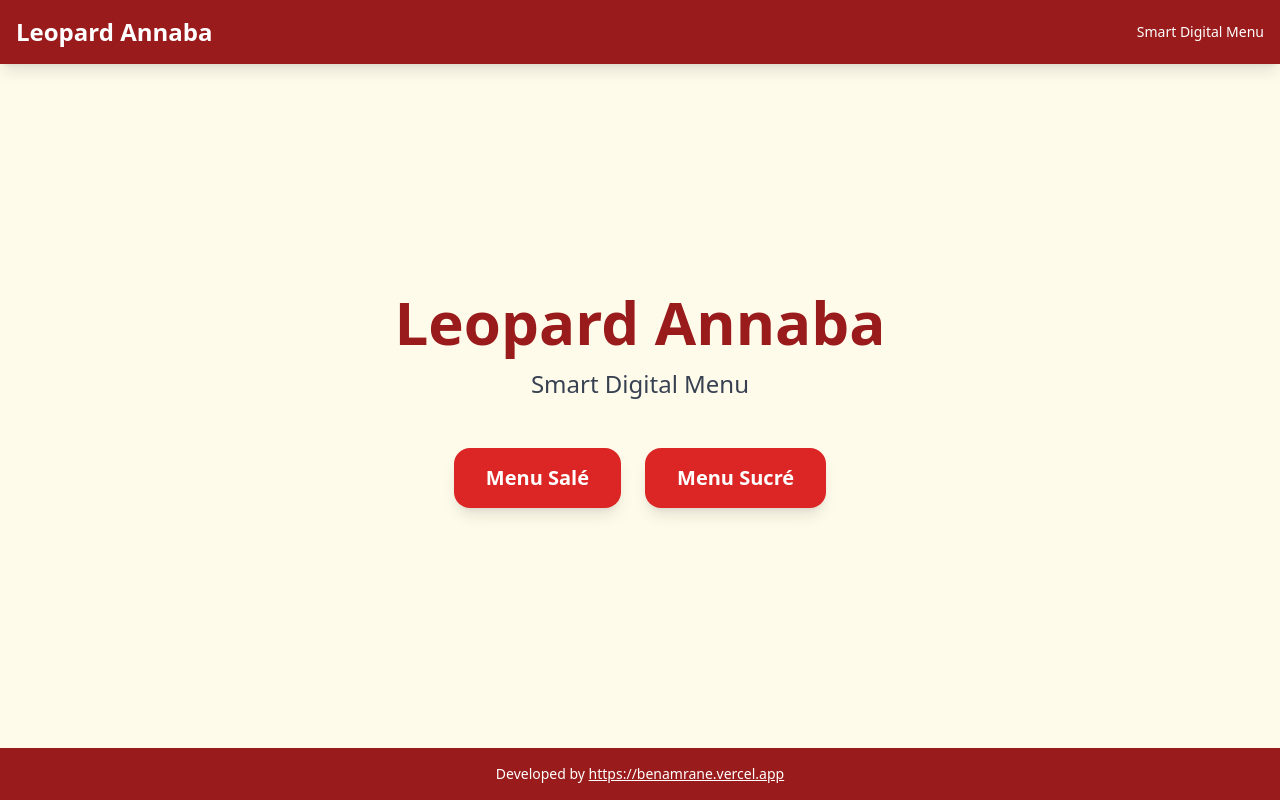
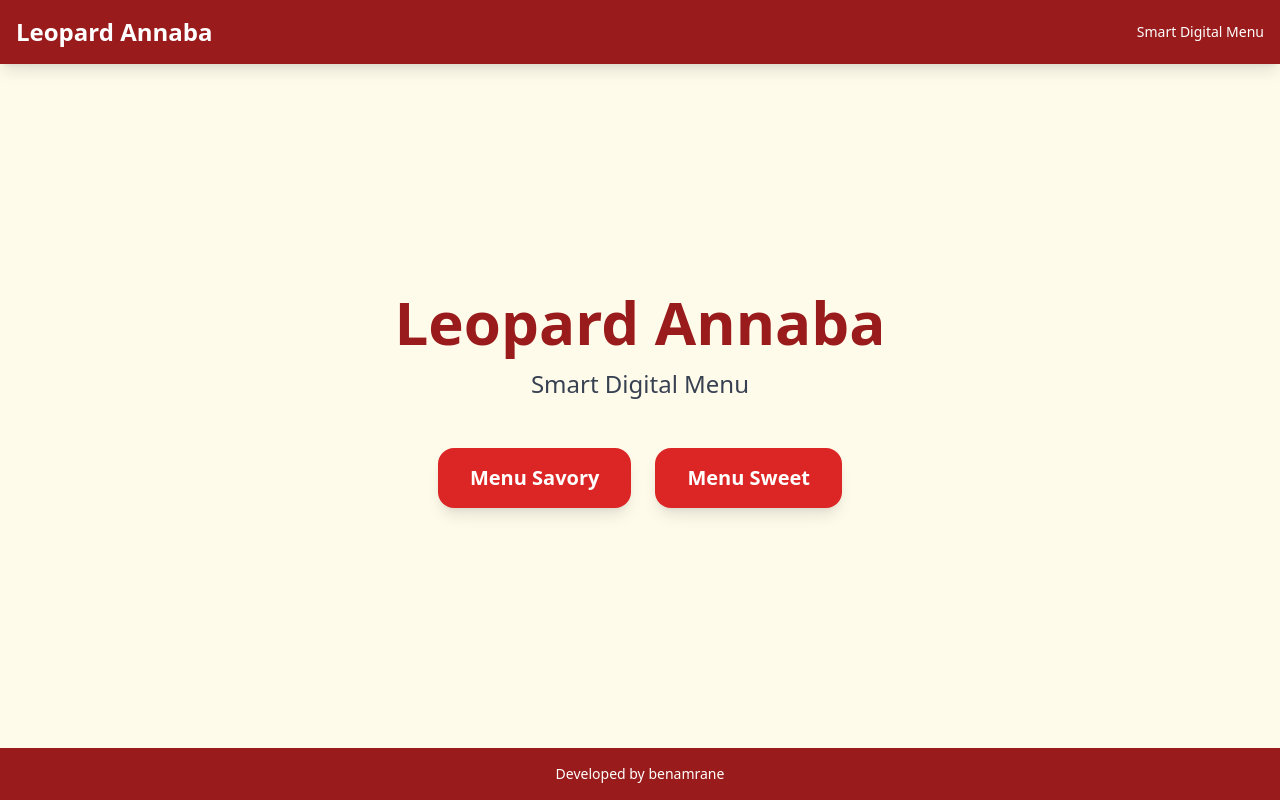
Before and after one commit to achrafbenamrane/leopard-annaba, a Next.js app: page / in a window 1280 px wide. Built offline with nearby package versions, Linux system fonts and the light colour scheme.

Commit message:
Change Salé/Sucré to Savory/Sweet, update footer to show only benamrane name

```diff
--- a/app/page.tsx
+++ b/app/page.tsx
@@ -39,7 +39,7 @@ export default function Home() {
                 whileHover={{ scale: 1.05 }}
                 whileTap={{ scale: 0.95 }}
               >
-                Menu Salé
+                Menu Savory
               </motion.button>
             </Link>
             <Link href="/menu?type=sucre">
@@ -48,7 +48,7 @@ export default function Home() {
                 whileHover={{ scale: 1.05 }}
                 whileTap={{ scale: 0.95 }}
               >
-                Menu Sucré
+                Menu Sweet
               </motion.button>
             </Link>
           </motion.div>
--- a/components/Footer.tsx
+++ b/components/Footer.tsx
@@ -2,15 +2,7 @@ export default function Footer() {
   return (
     <footer className="fixed bottom-0 left-0 right-0 bg-red-800 text-white p-4 text-center z-50">
       <p className="text-sm">
-        Developed by{' '}
-        <a
-          href="https://benamrane.vercel.app"
-          target="_blank"
-          rel="noopener noreferrer"
-          className="underline hover:text-gray-200"
-        >
-          https://benamrane.vercel.app
-        </a>
+        Developed by benamrane
       </p>
     </footer>
   )
--- a/components/MenuToggle.tsx
+++ b/components/MenuToggle.tsx
@@ -20,7 +20,7 @@ export default function MenuToggle({ active, onToggle }: MenuToggleProps) {
             whileHover={{ scale: 1.05 }}
             whileTap={{ scale: 0.95 }}
           >
-            Salé
+            Savory
           </motion.button>
           <motion.button
             className={`px-6 py-3 rounded-full font-semibold text-lg transition-colors ${
@@ -30,7 +30,7 @@ export default function MenuToggle({ active, onToggle }: MenuToggleProps) {
             whileHover={{ scale: 1.05 }}
             whileTap={{ scale: 0.95 }}
           >
-            Sucré
+            Sweet
           </motion.button>
         </div>
       </div>
```
